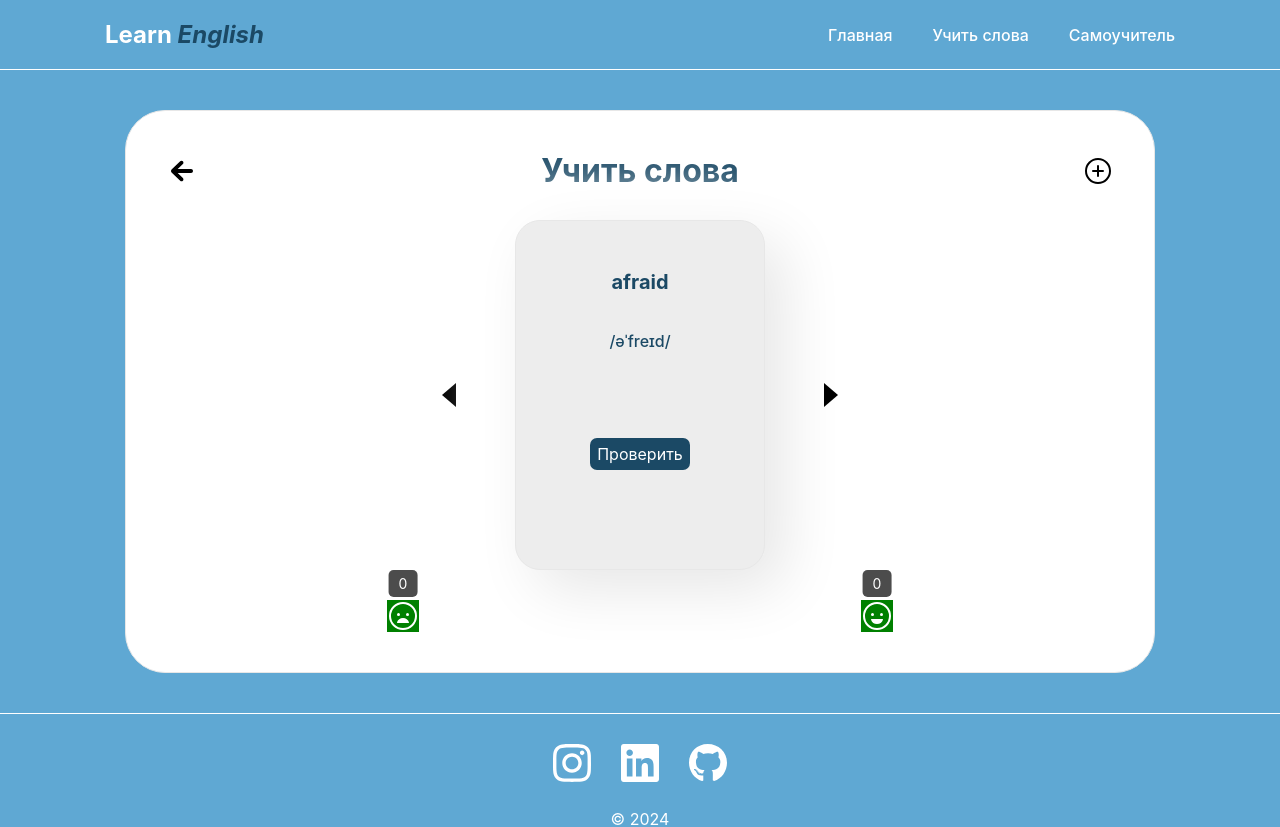
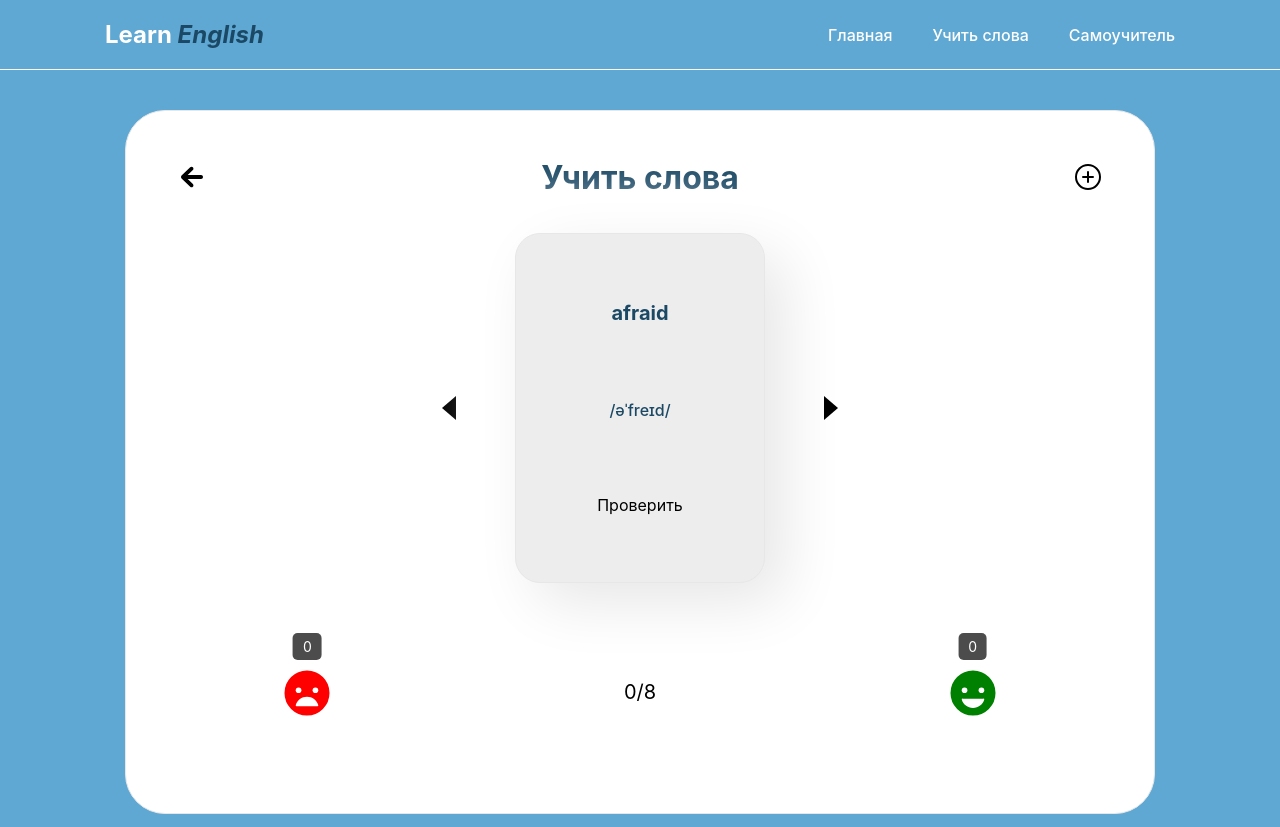
Before and after one commit to WeronikaGRIG/LearnEnglish, a React (Vite) app: page / in a window 1280 px wide. Shown: the top 827 px of the page. Built offline with nearby package versions, Linux system fonts and the light colour scheme.

Commit message:
add FormWord.jsx, new logics for Progress, Vocab,VocabList components

```diff
--- a/src/Pages/Vocab/Vocab.jsx
+++ b/src/Pages/Vocab/Vocab.jsx
@@ -3,6 +3,7 @@ import lists from '../../Common/lists.json';
 
 import VocabList from './VocabList';
 import Button from '../../Ui/Button/Button';
+import FormWord from '../../Ui/Forms/FormWord';
 import Progress from '../../Ui/Progress/Progress';
 import style from './Vocab.module.scss';
 
@@ -11,32 +12,53 @@ import addCircle from '../../assets/icons/addCircle.svg';
 import caretBack from '../../assets/icons/caretBack.svg';
 import caretForward from '../../assets/icons/caretForward.svg';
 
-
-
 export default function Vocab() {
 
     const [currentIndex, setCurrentIndex] = useState(0);
+    const [learnCards, setLearningCards] = useState(0);
+    const [wordList, setWordList] = useState(lists);
+    const [showAddForm, setShowAddForm] = useState(false);
 
     const handlePrev = () => {
-        setCurrentIndex((prevIndex) => (prevIndex > 0 ? prevIndex - 1 : lists.length - 1));
+        setCurrentIndex((prevIndex) => (prevIndex > 0 ? prevIndex - 1 : wordList.length - 1));
     };
 
     const handleNext = () => {
-        setCurrentIndex((prevIndex) => (prevIndex < lists.length - 1 ? prevIndex + 1 : 0));
+        setCurrentIndex((prevIndex) => (prevIndex < wordList.length - 1 ? prevIndex + 1 : 0));
     };
+
+    const handleHappyClick = () => {
+        setLearningCards(learnCards + 1);
+    }
+
+    const handleAddWords = (newWord) => {
+        setWordList([...wordList, newWord]);
+        setShowAddForm(false);
+    }
 
     return (
         <main>
             <div className={style.container}>
                 <div className={style.content}>
                     <div className={style.toolbar}>
-                        <img src={arrowBack} alt="Arrow Back" />
+                        <Button>
+                            <img src={arrowBack} alt="Arrow Back" />
+                        </Button>
+
                         <h3 className={style.title}>Учить слова</h3>
-                        <img src={addCircle} alt="Add Circle" />
+
+                        <Button
+                            onClick={() => setShowAddForm(!showAddForm)}>
+                            <img src={addCircle} alt="Add Circle" />
+                        </Button>
                     </div>
 
+                    {showAddForm &&
+                        <FormWord
+                            addWord={handleAddWords}
+                            onClose={() => setShowAddForm(false)} />}
+
                     <div className={style.vocabs}>
-
                         <Button
                             onClick={handlePrev}
                             title="Previous">
@@ -45,7 +67,7 @@ export default function Vocab() {
 
                         <ul className={style.vocab}>
                             <VocabList
-                                key={currentIndex} {...lists[currentIndex]} />
+                                key={currentIndex} {...wordList[currentIndex]} />
                         </ul>
 
                         <Button
@@ -55,7 +77,10 @@ export default function Vocab() {
                         </Button>
                     </div>
 
-                    <Progress />
+                    <Progress
+                        learnCards={learnCards}
+                        totalCards={wordList.length}
+                        handleHappyClick={handleHappyClick} />
                 </div>
             </div>
         </main>
--- a/src/Pages/Vocab/VocabList.jsx
+++ b/src/Pages/Vocab/VocabList.jsx
@@ -4,25 +4,24 @@ import style from './VocabList.module.scss';
 
 export default function VocabList({ word, transcript, translation }) {
 
-    const [hoverVocab, setHoverVocab] = useState(true);
     const [translationShown, setTranslationShown] = useState(false)
 
     const handleClick = () => {
-        setHoverVocab(!hoverVocab);
-        if (!translationShown) {
-            setTranslationShown(true);
-        }
+        setTranslationShown(!translationShown);
+
     };
 
     return (
         <li className={style.vocab__list}>
             <h3 className={style.vocab__list_word}>{word}</h3>
             <p className={style.vocab__list_transcript}>{transcript}</p>
-            <p className={hoverVocab ? style.vocab__list_translation : style.vocab__check}> {translation} </p>
+            {translationShown && (
+                <p className={style.vocab__list_translation}>{translation}</p>
+            )}
             <button
-                className={style.vocab__list_chek}
+                className={style.vocab__list_check}
                 onClick={handleClick}>
-                Проверить
+                {translationShown ? 'Скрыть' : 'Проверить'}
             </button>
         </li>
     );
--- a/src/Pages/Vocab/VocabList.module.scss
+++ b/src/Pages/Vocab/VocabList.module.scss
@@ -29,9 +29,6 @@
         text-align: center;
     }
     &_translation{
-        display: none;
-    }
-    .vocab__check {
         display: block;
         font-weight: 500;
         color: $text-color;
--- /dev/null
+++ b/src/Ui/Forms/FormWord.jsx
@@ -0,0 +1,90 @@
+import PropTypes from 'prop-types';
+import { useState } from 'react';
+import style from './FormWord.module.scss';
+
+export default function FormWord({ addWord, onClose }) {
+    const [word, setWord] = useState('');
+    const [transcript, setTranscript] = useState('');
+    const [translation, setTranslation] = useState('');
+    const [errors, setErrors] = useState({});
+
+    const validateWord = (value) => {
+        const regex = /^[a-zA-Z]+(?:-[a-zA-Z]+)*$/;
+        return regex.test(value);
+    };
+
+    const validateTranscript = (value) => {
+        const regex = /^[a-zA-Z[\]/()+']+$/;
+        return regex.test(value);
+    };
+
+    const validateTranslation = (value) => {
+        const regex = /^[а-яА-Я]+(?:-[а-яА-Я]+)*$/;
+        return regex.test(value);
+    };
+
+    const handleSubmit = (e) => {
+        e.preventDefault();
+        const newErrors = {};
+        if (!validateWord(word)) newErrors.word = 'Invalid word format';
+        if (!validateTranscript(transcript)) newErrors.transcript = 'Invalid transcript format';
+        if (!validateTranslation(translation)) newErrors.translation = 'Invalid translation format';
+
+        if (Object.keys(newErrors).length > 0) {
+            setErrors(newErrors);
+            return;
+        }
+
+        addWord({ word, transcript, translation });
+        setWord('');
+        setTranscript('');
+        setTranslation('');
+        setErrors({});
+    };
+
+    const handleChange = (setter) => (e) => {
+        setter(e.target.value);
+        setErrors({});
+    };
+
+    return (
+        <div className={style.modalOverlay}>
+            <div className={style.modalContent}>
+                <button className={style.closeButton} onClick={onClose}>×</button>
+                <form className={style.form} onSubmit={handleSubmit}>
+                    <input
+                        type="text"
+                        placeholder="Word"
+                        value={word}
+                        onChange={handleChange(setWord)}
+                        required
+                    />
+                    {errors.word && <span className={style.error}>{errors.word}</span>}
+
+                    <input
+                        type="text"
+                        placeholder="Transcript"
+                        value={transcript}
+                        onChange={handleChange(setTranscript)}
+                        required
+                    />
+                    {errors.transcript && <span className={style.error}>{errors.transcript}</span>}
+                    <input
+                        type="text"
+                        placeholder="Translation"
+                        value={translation}
+                        onChange={handleChange(setTranslation)}
+                        required
+                    />
+                    {errors.translation && <span className={style.error}>{errors.translation}</span>}
+                    <button type="submit">Add Word</button>
+                </form>
+            </div>
+        </div>
+    );
+}
+
+FormWord.propTypes = {
+    addWord: PropTypes.string.isRequired,
+    onClose: PropTypes.string.isRequired,
+};
--- a/src/Ui/Progress/Progress.jsx
+++ b/src/Ui/Progress/Progress.jsx
@@ -1,13 +1,17 @@
+import PropTypes from 'prop-types';
 import { useState } from 'react';
+import ProgressCircle from './ProgressCircle';
 import style from './Progress.module.scss';
 
 import sad from '../../assets/icons/sad.svg';
 import happy from '../../assets/icons/happy.svg';
 
-export default function Progress() {
+
+export default function Progress({ learnCards, totalCards, handleHappyClick }) {
 
     const [sadCount, setSadCount] = useState(0);
     const [happyCount, setHappyCount] = useState(0);
+
 
     const incrementSadCount = () => {
         setSadCount(sadCount + 1);
@@ -15,6 +19,7 @@ export default function Progress() {
 
     const incrementHappyCount = () => {
         setHappyCount(happyCount + 1);
+        handleHappyClick();
     };
 
     return (
@@ -25,6 +30,9 @@ export default function Progress() {
                     <img src={sad} alt="Sad smile" />
                 </div>
             </div>
+            <ProgressCircle
+                learned={learnCards}
+                total={totalCards} />
             <div className={style.counter} onClick={incrementHappyCount}>
                 <span className={style.tooltip}>{happyCount}</span>
                 <div className={style.circle}>
@@ -34,3 +42,9 @@ export default function Progress() {
         </div>
     );
 }
+
+Progress.propTypes = {
+    learnCards: PropTypes.string.isRequired,
+    totalCards: PropTypes.string.isRequired,
+    handleHappyClick: PropTypes.string.isRequired,
+};
--- a/src/Ui/Progress/Progress.module.scss
+++ b/src/Ui/Progress/Progress.module.scss
@@ -25,8 +25,6 @@
             opacity: 1;
             transition: visibility 0s, opacity 0.3s ease;
         }
-        .circle{
-            background-color: green;
-        }
+
     }
 }
--- /dev/null
+++ b/src/Ui/Progress/ProgressCircle.jsx
@@ -0,0 +1,46 @@
+import PropTypes from 'prop-types';
+import style from './ProgressCircle.module.scss';
+
+export default function ProgressCircle({ learned, total }) {
+
+    const radius = 80;
+    const stroke = 10;
+    const normalizedRadius = radius - stroke * 2;
+    const circumference = normalizedRadius * 2 * Math.PI;
+    const strokeDashoffset = circumference - (learned / total) * circumference;
+
+    return (
+        <div className={style.progressCircle}>
+            <svg
+                height={radius * 2}
+                width={radius * 2}
+            >
+                <circle
+                    stroke="black"
+                    fill="transparent"
+                    strokeWidth={stroke}
+                    strokeDasharray={circumference + ' ' + circumference}
+                    style={{ strokeDashoffset }}
+                    r={normalizedRadius}
+                    cx={radius}
+                    cy={radius}
+                />
+                <text
+                    x="50%"
+                    y="50%"
+                    textAnchor="middle"
+                    dy=".3em"
+                    fill="black"
+                    fontSize="20"
+                >
+                    {learned}/{total}
+                </text>
+            </svg>
+        </div>
+    );
+}
+
+ProgressCircle.propTypes = {
+    learned: PropTypes.string.isRequired,
+    total: PropTypes.string.isRequired,
+};
--- /dev/null
+++ b/src/Ui/Progress/ProgressCircle.module.scss
@@ -0,0 +1,9 @@
+@import '../../styles/var.scss';
+@import '../../styles/reset.scss';
+@import '../../styles/template.scss';
+
+.progressCircle {
+    display: flex;
+    justify-content: center;
+    align-items: center;
+}
```
Also changed, not shown: src/Ui/Forms/FormWord.module.scss (added, +60 -0 lines), src/assets/icons/happy.svg, src/assets/icons/sad.svg.
